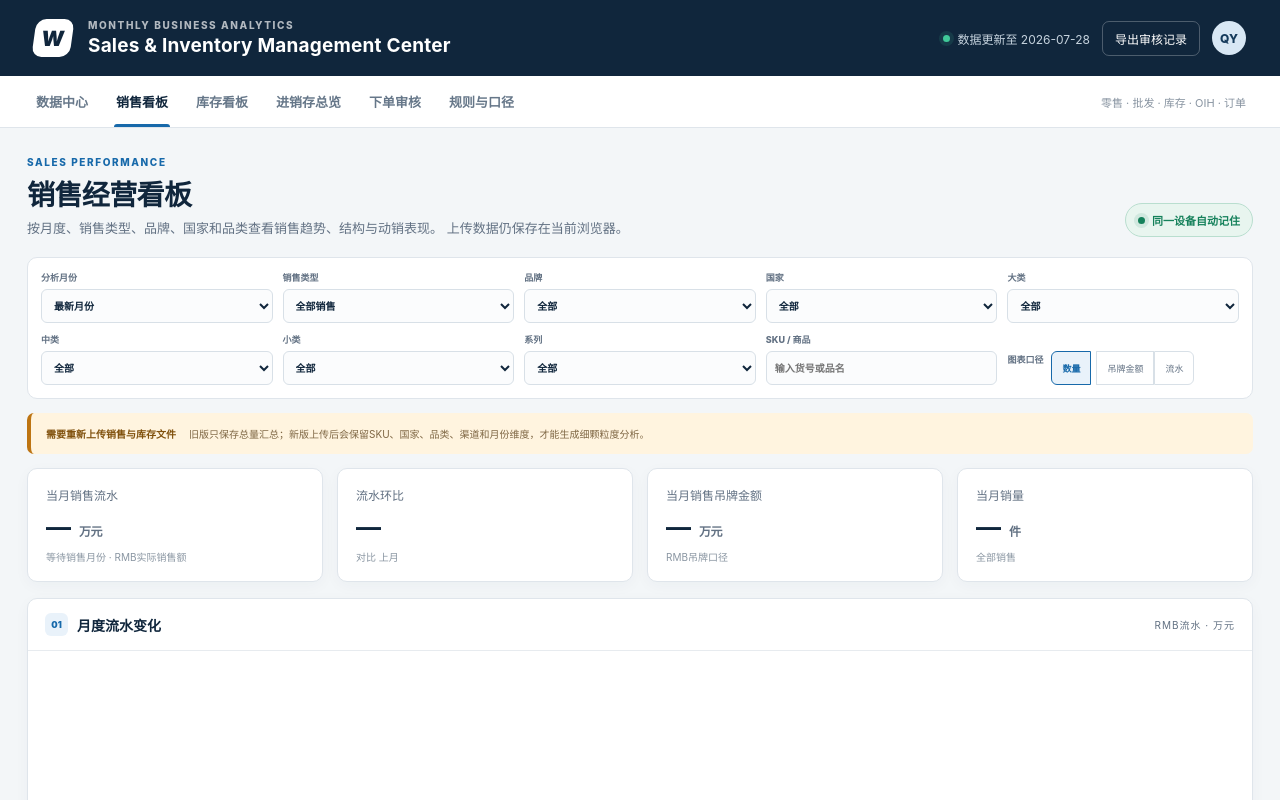
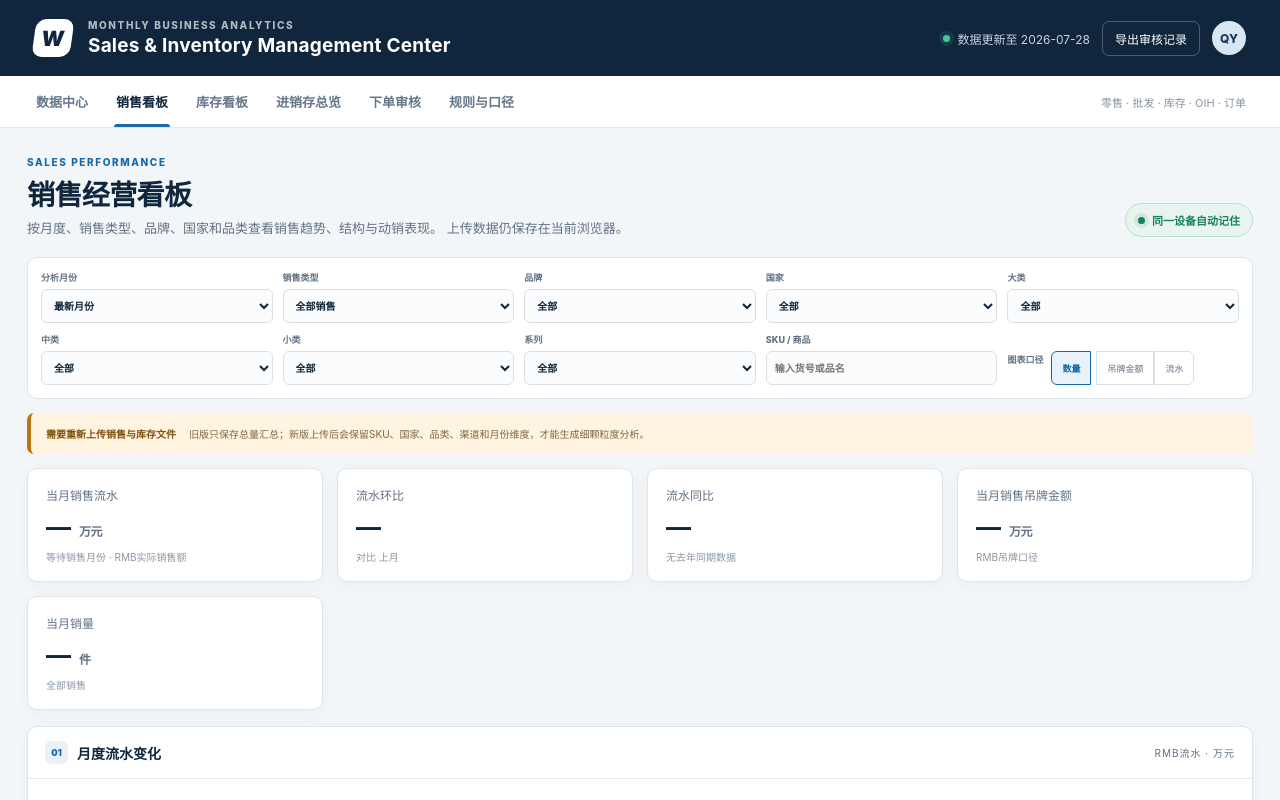
Before and after one commit to qianyingying-cmd/Order-control, a Next.js app: page / in a window 1280 px wide. Both pictures are taken after a click on the button "销售看板". Shown: the top 800 px of the page. Built offline with nearby package versions, Linux system fonts and the light colour scheme.

Commit message:
Add year over year sales revenue comparison

```diff
--- a/app/DataHub.tsx
+++ b/app/DataHub.tsx
@@ -421,6 +421,11 @@ export default function DataHub({ view = "data" }: { view?: "data" | "analytics"
   const previousMonth = availableMonths.filter((month) => month < selectedMonth).at(-1) ?? "";
   const previousRevenue = salesDashboardRows.filter((row) => row.month === previousMonth).reduce((sum, row) => sum + (row.revenue ?? row.amount ?? 0), 0);
   const revenueGrowth = previousRevenue ? salesRevenue / previousRevenue - 1 : 0;
+  const priorYearMonth = selectedMonth
+    ? `${Number(selectedMonth.slice(0, 4)) - 1}-${selectedMonth.slice(5, 7)}`
+    : "";
+  const priorYearRevenue = salesDashboardRows.filter((row) => row.month === priorYearMonth).reduce((sum, row) => sum + (row.revenue ?? row.amount ?? 0), 0);
+  const revenueYoY = priorYearRevenue ? salesRevenue / priorYearRevenue - 1 : 0;
   const salesMonthlyRevenue = availableMonths.slice(-12).map((month) => ({
     name: month,
     value: salesDashboardRows.filter((row) => row.month === month).reduce((sum, row) => sum + (row.revenue ?? row.amount ?? 0), 0) / 10000,
@@ -639,6 +644,7 @@ export default function DataHub({ view = "data" }: { view?: "data" | "analytics"
           {view !== "inventory" && <>
           <article><span>当月销售流水</span><strong>{detailReady ? fmt(salesRevenue / 10000, 1) : "—"} <em>万元</em></strong><small>{selectedMonth || "等待销售月份"} · RMB实际销售额</small></article>
           <article><span>流水环比</span><strong className={revenueGrowth < 0 ? "red" : ""}>{detailReady && previousRevenue ? `${revenueGrowth >= 0 ? "+" : ""}${(revenueGrowth * 100).toFixed(1)}%` : "—"}</strong><small>对比 {previousMonth || "上月"}</small></article>
+          <article><span>流水同比</span><strong className={revenueYoY < 0 ? "red" : ""}>{detailReady && priorYearRevenue ? `${revenueYoY >= 0 ? "+" : ""}${(revenueYoY * 100).toFixed(1)}%` : "—"}</strong><small>{priorYearRevenue ? `对比 ${priorYearMonth}` : "无去年同期数据"}</small></article>
           <article><span>当月销售吊牌金额</span><strong>{detailReady ? fmt(salesTicketAmount / 10000, 1) : "—"} <em>万元</em></strong><small>RMB吊牌口径</small></article>
           <article><span>当月销量</span><strong>{detailReady ? fmt(salesQuantity) : "—"} <em>件</em></strong><small>{salesSourceFilter}</small></article>
           </>}
```
